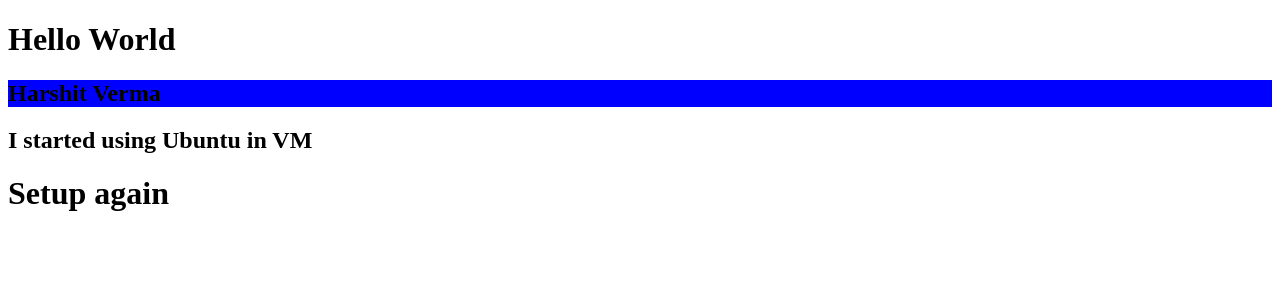
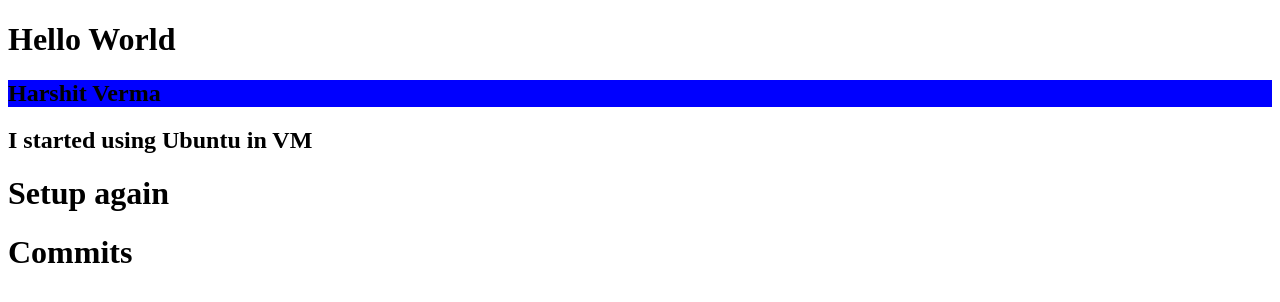
Before and after one commit to therealharshit/test-setup, a website: page index.html in a window 1280 px wide. Drawn offline with Linux system fonts and the light colour scheme.

```diff
--- a/index.html
+++ b/index.html
@@ -11,6 +11,7 @@
     <H2 id="game"></H2>
     <H2>I started using Ubuntu in VM</H2>
     <h1>Setup again</h1>
+    <h1>Commits</h1>
 </body>
 <script src="index.js"></script>
 </html>
```
